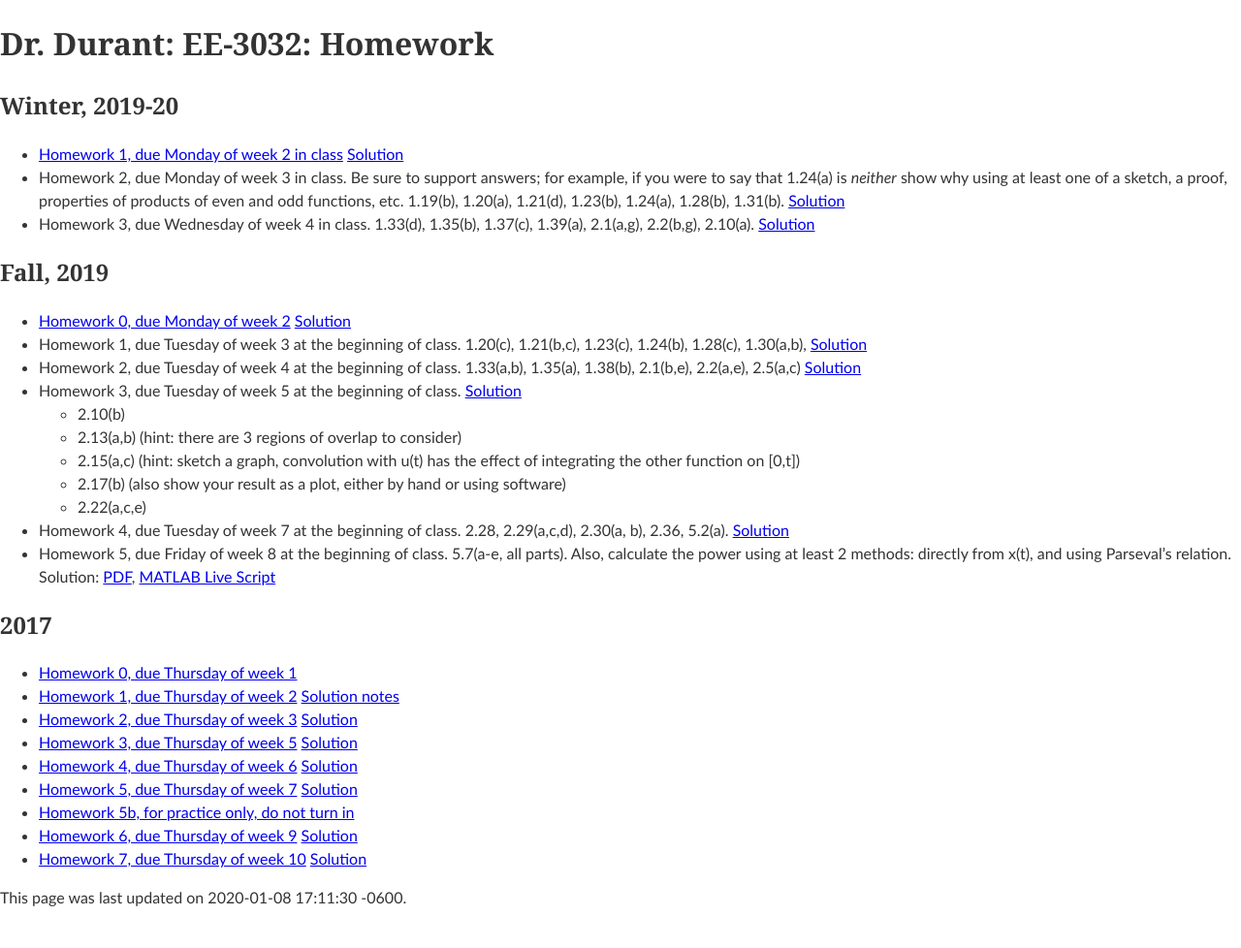
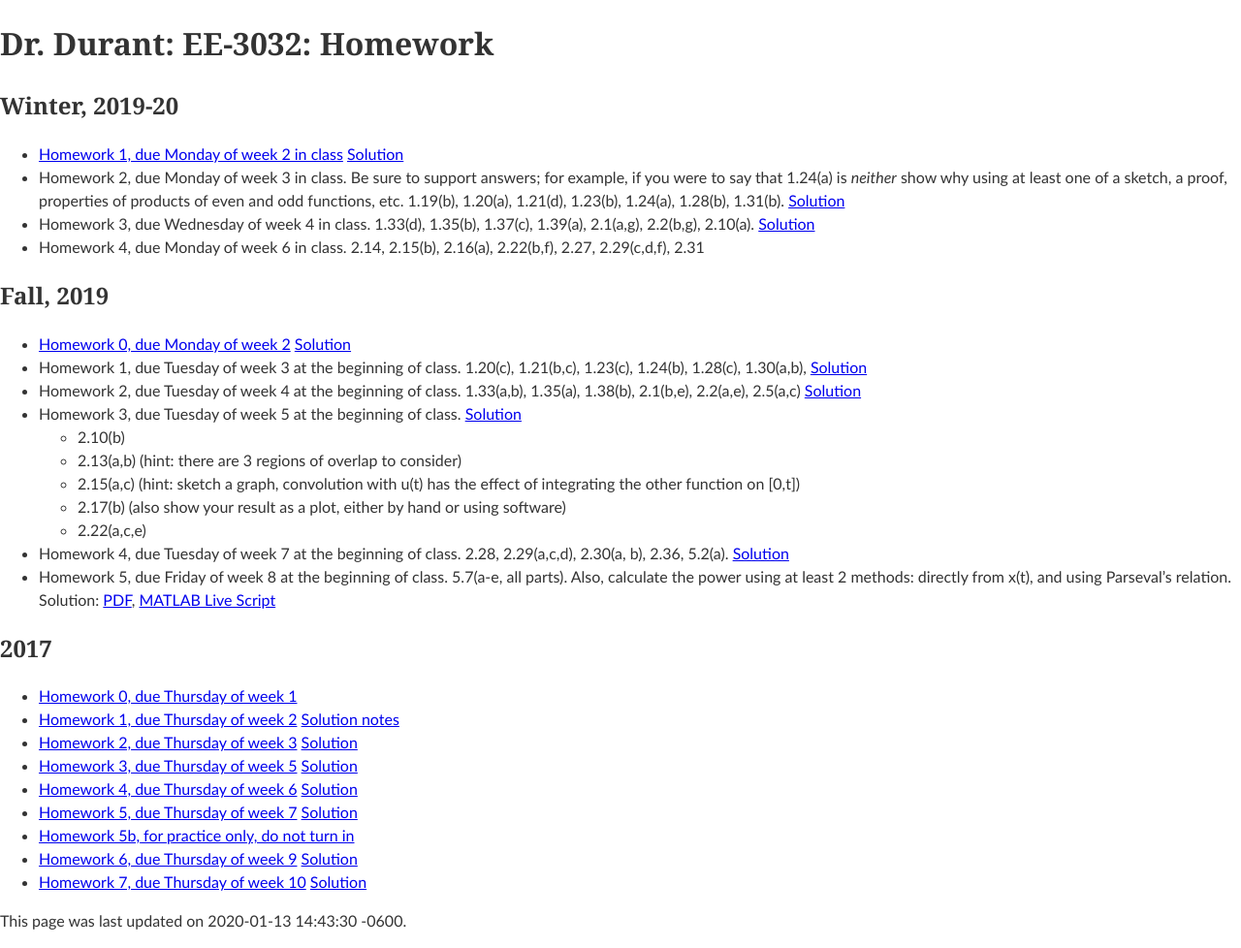
Before and after one commit to edurant/edurant.github.io, a Jekyll site: the page built from courses/ee3032/hw/index.md, in a window 1280 px wide. Shown: the whole page at 97% size. Built offline with Jekyll 4.4.1, drawn with Linux system fonts in a browser that asks for light colours; before the commit the page ends 954 px from its top, so only the background shows below that.

Commit message:
EE3032: post HW4

```diff
--- a/courses/ee3032/hw/index.md
+++ b/courses/ee3032/hw/index.md
@@ -1,12 +1,13 @@
 ---
 title: "Dr. Durant: EE-3032: Homework"
-date: 2020-01-08 17:11:30 -0600
+date: 2020-01-13 14:43:30 -0600
 ---
 
 ## Winter, 2019-20
 * [Homework 1, due Monday of week 2 in class](hw1-w1920.pdf) [Solution](hw1-w1920sol.pdf)
 * Homework 2, due Monday of week 3 in class. Be sure to support answers; for example, if you were to say that 1.24(a) is *neither* show why using at least one of a sketch, a proof, properties of products of even and odd functions, etc. 1.19(b), 1.20(a), 1.21(d), 1.23(b), 1.24(a), 1.28(b), 1.31(b). [Solution](hw2-w1920sol.pdf)
 * Homework 3, due Wednesday of week 4 in class. 1.33(d), 1.35(b), 1.37(c), 1.39(a), 2.1(a,g), 2.2(b,g), 2.10(a). [Solution](hw3-w1920sol.pdf)
+* Homework 4, due Monday of week 6 in class. 2.14, 2.15(b), 2.16(a), 2.22(b,f), 2.27, 2.29(c,d,f), 2.31
 
 ## Fall, 2019
 * [Homework 0, due Monday of week 2](hw0-f19.pdf) [Solution](hw0-f19sol.pdf)
```
